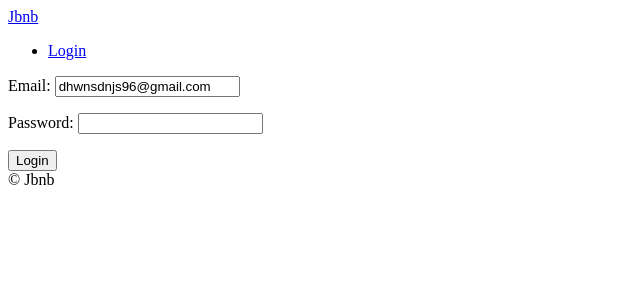
After one commit to JUNWON-OH/django-airbnb, a Django app: page /users/login in a window 1280 px wide. The commit adds this page. Shown: the top 300 px of the page, without its empty margins (0-640 px from the left). Run offline with Django 3.2, Linux system fonts and the light colour scheme.

Commit message:
Updating Login out

```diff
--- a/config/urls.py
+++ b/config/urls.py
@@ -21,6 +21,7 @@ from django.conf.urls.static import static
 urlpatterns = [
     path("", include("core.urls", namespace="core")),
     path("rooms/", include("rooms.urls", namespace="rooms")),
+    path("users/", include("users.urls", namespace="users")),
     path("admin/", admin.site.urls),
 ]
 
--- a/templates/partials/nav.html
+++ b/templates/partials/nav.html
@@ -1,5 +1,5 @@
 
 <a href="{% url "core:home" %}">Jbnb</a>
 <ul>
-    <li><a href="#">Login</a></li>
+    <li><a href="{% url "users:login" %}">Login</a></li>
 </ul>
--- /dev/null
+++ b/templates/users/login.html
@@ -0,0 +1,17 @@
+{% extends "base.html" %}
+
+{% block page_title %}
+    Login
+{% endblock page_title %}
+
+{% block search-bar %}
+
+{% endblock search-bar %}
+
+{% block content %}
+    <form method="POST" action="{% url 'users:login' %}">
+        {% csrf_token %}
+        {{form.as_p}}
+        <button>Login</button>
+    </form>
+{% endblock  %}
--- /dev/null
+++ b/users/forms.py
@@ -0,0 +1,20 @@
+from django import forms
+from . import models
+
+
+class LoginForm(forms.Form):
+
+    email = forms.EmailField()
+    password = forms.CharField(widget=forms.PasswordInput)
+
+    def clean(self):
+        email = self.cleaned_data.get("email")
+        password = self.cleaned_data.get("password")
+        try:
+            user = models.User.objects.get(email=email)
+            if user.check_password(password):
+                return password
+            else:
+                self.add_error("password", forms.ValidationError("Password is wrong"))
+        except models.User.DoesNotExist:
+            self.add_error("email", forms.ValidationError("User does not exist"))
--- a/users/urls.py
+++ b/users/urls.py
@@ -0,0 +1,6 @@
+from django.urls import path
+from . import views
+
+app_name = "users"
+
+urlpatterns = [path("login", views.LoginView.as_view(), name="login")]
--- a/users/views.py
+++ b/users/views.py
@@ -1,3 +1,21 @@
-from django.shortcuts import render
+from django.shortcuts import render, redirect, reverse
+from django.views import View
+from django.contrib.auth import authenticate, login, logout
+from . import forms
 
 # Create your views here.
+class LoginView(View):
+    def get(self, request):
+        form = forms.LoginForm(initial={"email": "dhwnsdnjs96@gmail.com"})
+        return render(request, "users/login.html", {"form": form})
+
+    def post(self, request):
+        form = forms.LoginForm(request.POST)
+        if form.is_valid():
+            email = form.cleaned_data.get("email")
+            password = form.cleaned_data.get("password")
+            user = authenticate(request, username=email, password=password)
+            if user is not None:
+                login(request, user)
+                redirect(reverse("core:home"))
+        return render(request, "users/login.html", {"form": form})
```
